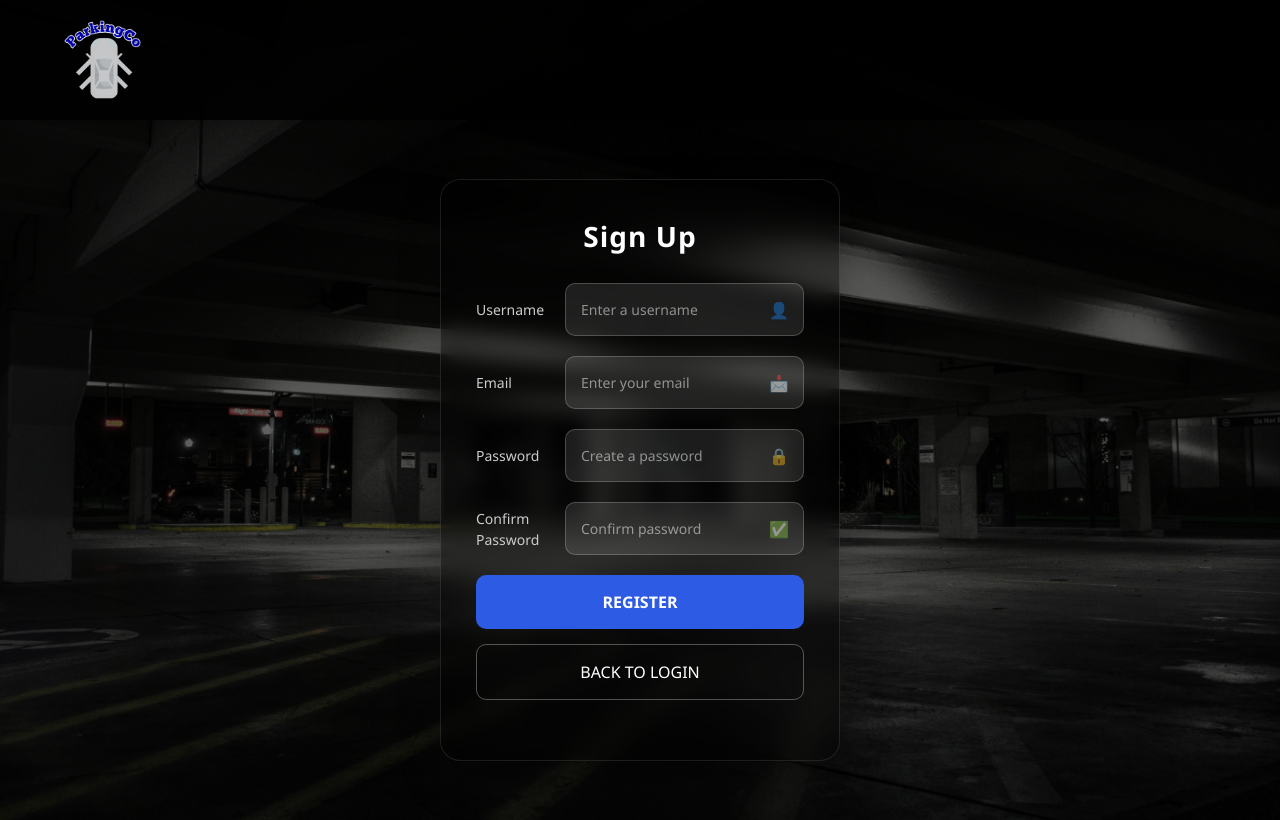
After one commit to ImSauce/ParkingCo, a PHP site: page /register.php in a window 1280 px wide. The commit adds this page. Run offline with PHP 8.4, Linux system fonts and the light colour scheme.

Commit message:
updated log in before reserving and logo fixed

```diff
--- /dev/null
+++ b/register.php
@@ -0,0 +1,122 @@
+<?php
+session_start();
+include 'connect.php'; // DB connection
+
+$success = "";
+$error = "";
+
+if ($_SERVER["REQUEST_METHOD"] === "POST") {
+
+    $username = trim($_POST["username"]);
+    $email = trim($_POST["email"]);
+    $password = trim($_POST["password"]);
+    $confirm = trim($_POST["confirm_password"]);
+
+    // --- Validation ---
+    if ($password !== $confirm) {
+        $error = "Passwords do not match!";
+    } elseif (strlen($password) < 6) {
+        $error = "Password must be at least 6 characters long!";
+    } else {
+
+        // Check if username already exists
+        $check = mysqli_query($conn, "SELECT id FROM users WHERE username='$username' LIMIT 1");
+
+        if (mysqli_num_rows($check) > 0) {
+            $error = "Username is already taken!";
+        } else {
+
+            // Hash password
+            $hashed = password_hash($password, PASSWORD_DEFAULT);
+
+            // Insert user
+            $sql = "INSERT INTO users (username, email, password) VALUES ('$username', '$email', '$hashed')";
+
+            if (mysqli_query($conn, $sql)) {
+                $success = "Registration successful! Redirecting to login...";
+                header("refresh:2; url=login.php");
+            } else {
+                $error = "Something went wrong. Please try again.";
+            }
+        }
+    }
+}
+?>
+<!DOCTYPE html>
+<html lang="en">
+<head>
+    <meta charset="UTF-8">
+    <meta name="viewport" content="width=device-width, initial-scale=1.0">
+    <title>Register - ParkingCo</title>
+
+    <link href="https://cdn.jsdelivr.net/npm/bootstrap@5.3.0/dist/css/bootstrap.min.css" rel="stylesheet">
+    <link href="https://cdnjs.cloudflare.com/ajax/libs/font-awesome/6.4.0/css/all.min.css" rel="stylesheet">
+    <link rel="stylesheet" href="login-styles.css">
+</head>
+<body>
+
+<!-- NAVBAR -->
+<nav class="navbar navbar-expand-lg fixed-top navbar-dark">
+    <div class="container-fluid">
+        <a class="navbar-brand fw-bold text-primary" href="index.php">
+            <img src="images/WEBLOGO.png" alt="Logo" height="80">
+        </a>
+    </div>
+</nav>
+
+<!-- MAIN CONTAINER -->
+<div class="main-container">
+    <div class="login-container">
+        <h1 class="login-title">Sign Up</h1>
+
+        <?php if ($error): ?>
+            <div class="alert alert-danger"><?= $error ?></div>
+        <?php endif; ?>
+
+        <?php if ($success): ?>
+            <div class="alert alert-success"><?= $success ?></div>
+        <?php endif; ?>
+
+        <form method="POST" action="">
+            <div class="input-group">
+                <label for="username">Username</label>
+                <div class="input-wrapper">
+                    <input type="text" name="username" placeholder="Enter a username" required>
+                    <span class="input-icon">👤</span>
+                </div>
+            </div>
+
+            <div class="input-group">
+                <label for="email">Email</label>
+                <div class="input-wrapper">
+                    <input type="email" name="email" placeholder="Enter your email" required>
+                    <span class="input-icon">📩</span>
+                </div>
+            </div>
+
+            <div class="input-group">
+                <label for="password">Password</label>
+                <div class="input-wrapper">
+                    <input type="password" name="password" placeholder="Create a password" required>
+                    <span class="input-icon">🔒</span>
+                </div>
+            </div>
+
+            <div class="input-group">
+                <label for="confirm_password">Confirm Password</label>
+                <div class="input-wrapper">
+                    <input type="password" name="confirm_password" placeholder="Confirm password" required>
+                    <span class="input-icon">✅</span>
+                </div>
+            </div>
+
+            <button type="submit" class="login-btn">REGISTER</button>
+        </form>
+
+        <button type="button" class="signup-btn" onclick="window.location.href='login.php'">BACK TO LOGIN</button>
+    </div>
+</div>
+
+<script src="login-script.js"></script>
+</body>
+</html>
```
Also changed, not shown: index.php (+19 -0 lines), login.php (added, +105 -0 lines), loginregister.php (added, +78 -0 lines), logout.php (+4 -3 lines), style.css (+17 -0 lines).
